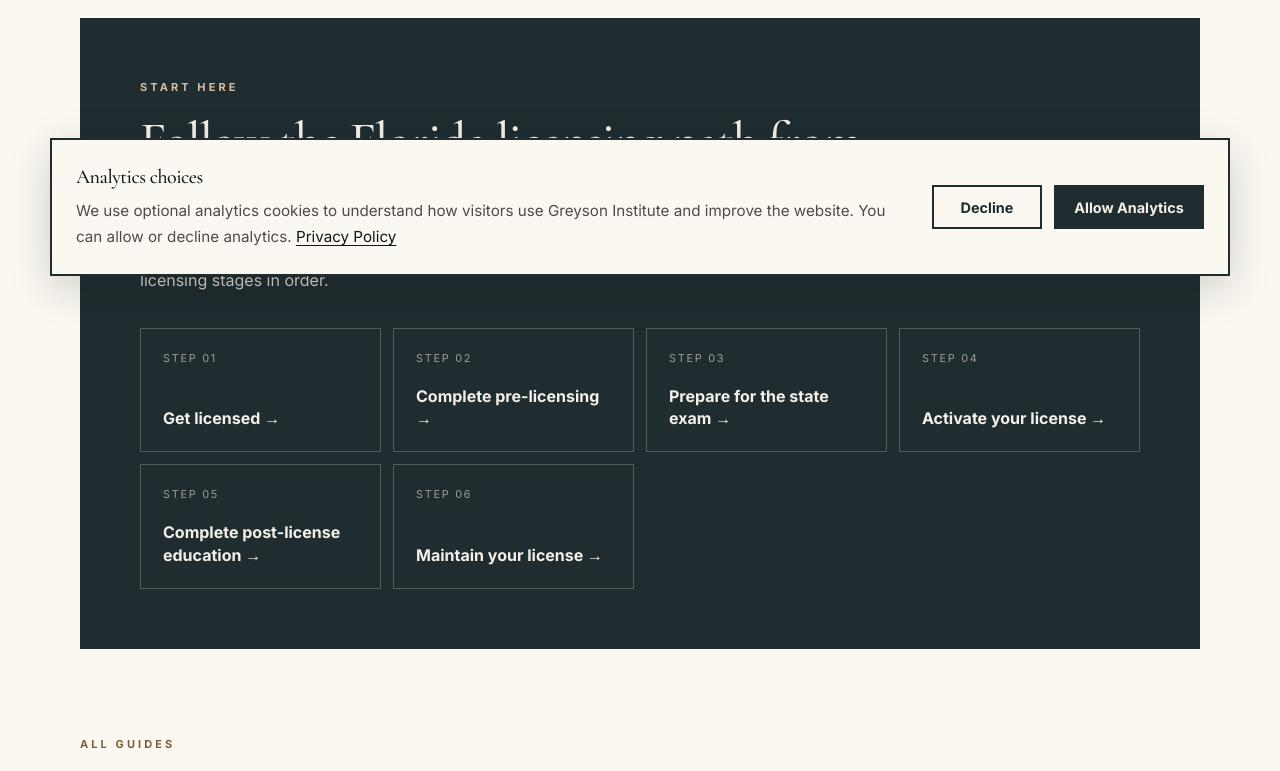
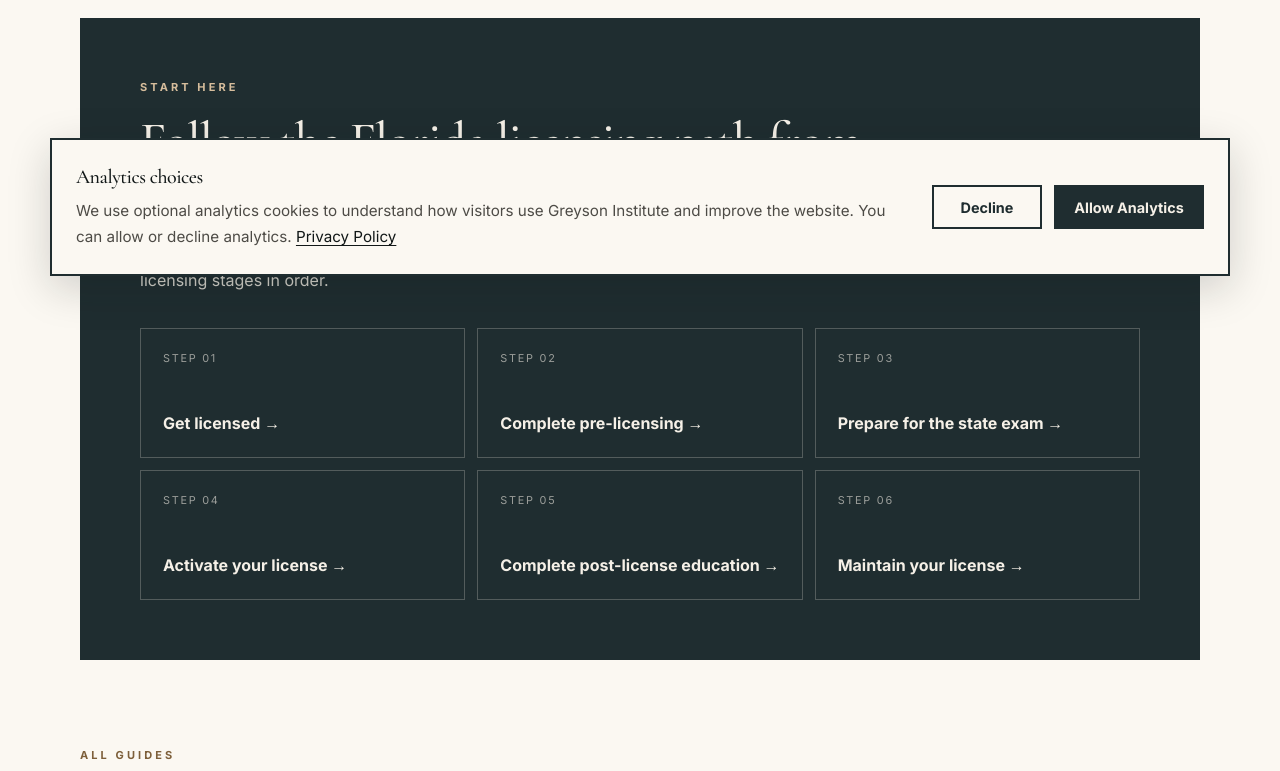
Before and after one commit to BrianLook/Greyson-Institute-Website, a Next.js app: page /guides in a window 1280 px wide. Shown: the part 500-1271 px from the top of the page. Built offline with nearby package versions, Linux system fonts and the light colour scheme.

Commit message:
Balance Guides path grid

```diff
--- a/app/guides/page.tsx
+++ b/app/guides/page.tsx
@@ -109,6 +109,28 @@ export default function GuidesPage() {
         paddingBottom: "100px",
       }}
     >
+      <style>
+        {`
+          .guides-path-grid {
+            display: grid;
+            grid-template-columns: repeat(3, minmax(0, 1fr));
+            gap: 12px;
+          }
+
+          @media (max-width: 900px) {
+            .guides-path-grid {
+              grid-template-columns: repeat(2, minmax(0, 1fr));
+            }
+          }
+
+          @media (max-width: 600px) {
+            .guides-path-grid {
+              grid-template-columns: 1fr;
+            }
+          }
+        `}
+      </style>
+
       <div
         className="container"
         style={{
@@ -176,14 +198,7 @@ export default function GuidesPage() {
             through the major education and licensing stages in order.
           </p>
 
-          <div
-            style={{
-              display: "grid",
-              gridTemplateColumns:
-                "repeat(auto-fit, minmax(min(100%, 240px), 1fr))",
-              gap: "12px",
-            }}
-          >
+          <div className="guides-path-grid">
             {pathSteps.map((step, index) => (
               <Link
                 key={step.label}
@@ -192,11 +207,12 @@ export default function GuidesPage() {
                   border: "1px solid rgba(245, 240, 231, 0.24)",
                   padding: "22px",
                   color: "#f5f0e7",
-                  minHeight: "120px",
+                  minHeight: "130px",
                   display: "flex",
                   flexDirection: "column",
                   justifyContent: "space-between",
                   textDecoration: "none",
+                  minWidth: 0,
                 }}
               >
                 <span
```
